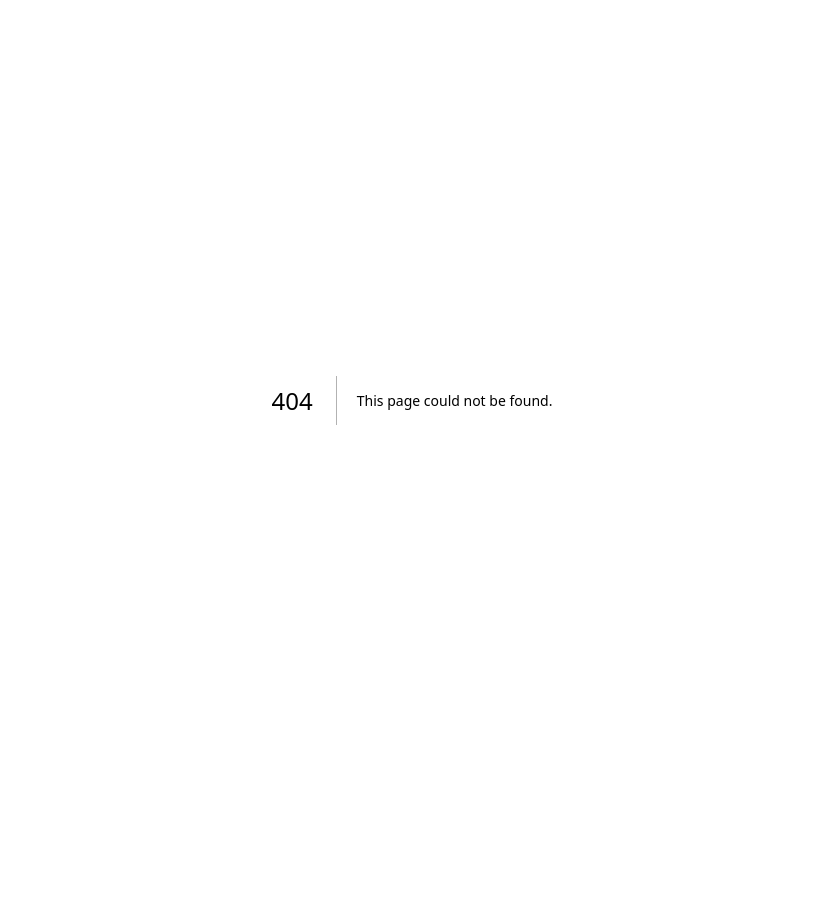
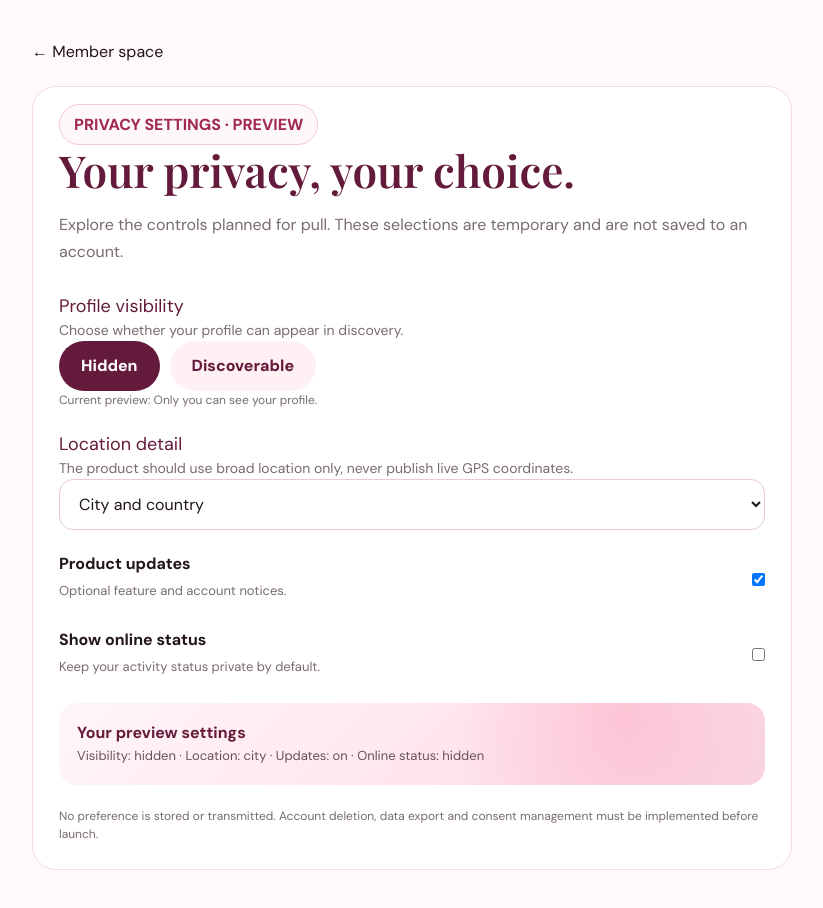
Before and after one commit to pullofficial/Pull, a Next.js app: page /settings in a window 1280 px wide. Before the commit this address had no page. Shown: the top 908 px of the page, without its empty margins (228-1051 px from the left). Before the commit the page ends 800 px from the top, so only its background shows below. Built offline with nearby package versions, Linux system fonts and the light colour scheme.

Commit message:
Add privacy settings preview

```diff
--- /dev/null
+++ b/app/settings/page.tsx
@@ -0,0 +1,24 @@
+"use client";
+import { useState } from "react";
+
+export default function SettingsPage(){
+ const [visibility,setVisibility]=useState("hidden");
+ const [distance,setDistance]=useState("city");
+ const [notifications,setNotifications]=useState(true);
+ const [showOnline,setShowOnline]=useState(false);
+ return <main className="container" style={{maxWidth:760,padding:"40px 0 72px"}}>
+ <a href="/dashboard">← Member space</a>
+ <section className="feature" style={{marginTop:22}}>
+  <span className="pill" style={{color:"#a12b53",fontWeight:800}}>PRIVACY SETTINGS · PREVIEW</span>
+  <h1 className="serif" style={{fontSize:44,color:"#641b3b",marginBottom:8}}>Your privacy, your choice.</h1>
+  <p className="muted" style={{lineHeight:1.7}}>Explore the controls planned for pull. These selections are temporary and are not saved to an account.</p>
+  <div style={{display:"grid",gap:22,marginTop:28}}>
+   <div><h2 style={{fontSize:18,color:"#641b3b"}}>Profile visibility</h2><p className="muted" style={{fontSize:14}}>Choose whether your profile can appear in discovery.</p><div style={{display:"flex",gap:10,flexWrap:"wrap"}}><button className="btn" onClick={()=>setVisibility("hidden")} style={{background:visibility==="hidden"?"#641b3b":"#fff0f4",color:visibility==="hidden"?"white":"#641b3b"}}>Hidden</button><button className="btn" onClick={()=>setVisibility("discoverable")} style={{background:visibility==="discoverable"?"#641b3b":"#fff0f4",color:visibility==="discoverable"?"white":"#641b3b"}}>Discoverable</button></div><p className="muted" style={{fontSize:12}}>Current preview: {visibility==="hidden"?"Only you can see your profile.":"Your profile would be eligible for discovery after age verification."}</p></div>
+   <div><h2 style={{fontSize:18,color:"#641b3b"}}>Location detail</h2><p className="muted" style={{fontSize:14}}>The product should use broad location only, never publish live GPS coordinates.</p><select className="field" value={distance} onChange={e=>setDistance(e.target.value)}><option value="country">Country only</option><option value="city">City and country</option><option value="none">Do not show location</option></select></div>
+   <div style={{display:"flex",justifyContent:"space-between",gap:18,alignItems:"center"}}><div><strong>Product updates</strong><p className="muted" style={{fontSize:13,margin:"5px 0"}}>Optional feature and account notices.</p></div><input type="checkbox" checked={notifications} onChange={e=>setNotifications(e.target.checked)} aria-label="Product updates"/></div>
+   <div style={{display:"flex",justifyContent:"space-between",gap:18,alignItems:"center"}}><div><strong>Show online status</strong><p className="muted" style={{fontSize:13,margin:"5px 0"}}>Keep your activity status private by default.</p></div><input type="checkbox" checked={showOnline} onChange={e=>setShowOnline(e.target.checked)} aria-label="Show online status"/></div>
+   <div className="hero-bg" style={{padding:18,borderRadius:18}}><strong style={{color:"#641b3b"}}>Your preview settings</strong><p style={{fontSize:13,color:"#68525d",lineHeight:1.7,marginBottom:0}}>Visibility: {visibility} · Location: {distance==="none"?"hidden":distance} · Updates: {notifications?"on":"off"} · Online status: {showOnline?"visible":"hidden"}</p></div>
+   <p className="muted" style={{fontSize:12}}>No preference is stored or transmitted. Account deletion, data export and consent management must be implemented before launch.</p>
+  </div>
+ </section></main>
+}
```
